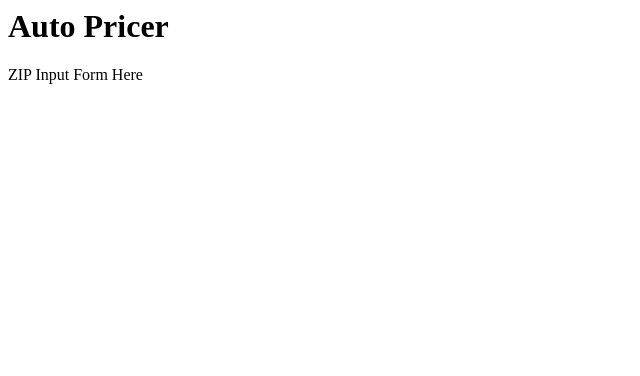
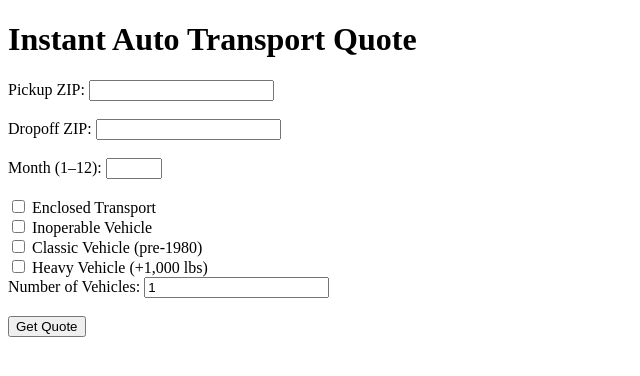
Before and after one commit to thefuturecreator/auto-pricer, a FastAPI app: page / in a window 1280 px wide. Shown: the top 376 px of the page, without its empty margins (0-640 px from the left). Run offline with FastAPI, Linux system fonts and the light colour scheme.

Commit message:
Update index.html

```diff
--- a/templates/index.html
+++ b/templates/index.html
@@ -1 +1,22 @@
-<html><body><h1>Auto Pricer</h1><form>ZIP Input Form Here</form></body></html>
+<!DOCTYPE html>
+<html>
+<head>
+  <title>Auto Pricer</title>
+</head>
+<body>
+  <h1>Instant Auto Transport Quote</h1>
+  <form action="/quote" method="get">
+    <label>Pickup ZIP: <input type="text" name="pickup_zip" required></label><br><br>
+    <label>Dropoff ZIP: <input type="text" name="dropoff_zip" required></label><br><br>
+    <label>Month (1–12): <input type="number" name="month" min="1" max="12" required></label><br><br>
+
+    <label><input type="checkbox" name="enclosed" value="1"> Enclosed Transport</label><br>
+    <label><input type="checkbox" name="inop" value="1"> Inoperable Vehicle</label><br>
+    <label><input type="checkbox" name="classic" value="1"> Classic Vehicle (pre-1980)</label><br>
+    <label><input type="checkbox" name="heavy" value="1"> Heavy Vehicle (+1,000 lbs)</label><br>
+    <label>Number of Vehicles: <input type="number" name="vehicle_count" min="1" value="1"></label><br><br>
+
+    <button type="submit">Get Quote</button>
+  </form>
+</body>
+</html>
```
